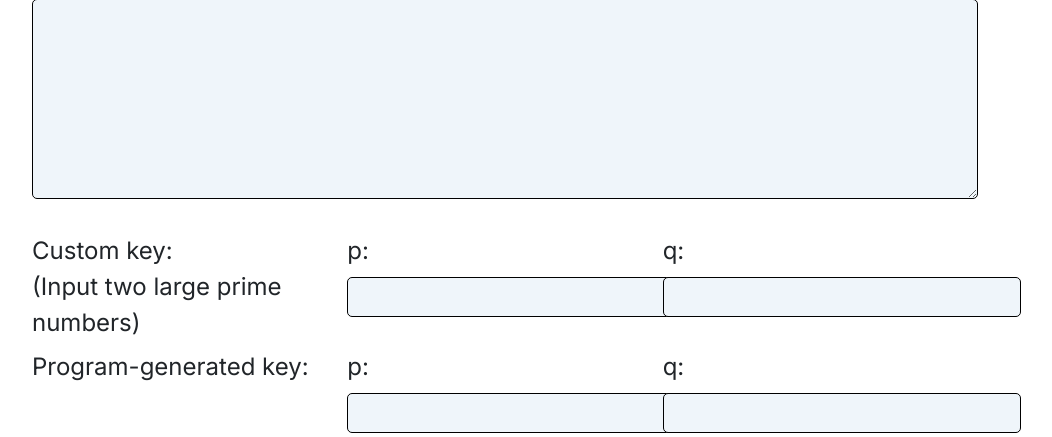
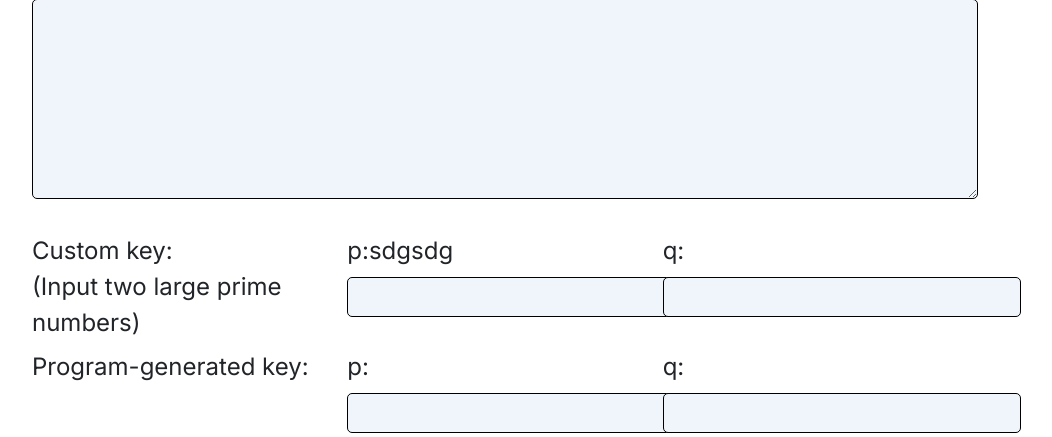
Before and after one commit to pyquint/fieldsecure, a Flask app: page /rsa in a window 1280 px wide. Shown: the part 313-750 px from the top of the page, without its empty margins (135-1187 px from the left). Run offline with Flask 3, Linux system fonts and the light colour scheme.

Commit message:
RSA convertion: includes html, css, and js(for demo only)

```diff
--- a/templates/ciphers/rsa.html
+++ b/templates/ciphers/rsa.html
@@ -18,7 +18,7 @@
                 (Input two large prime numbers)
             </div>
             <div class="col">
-                <label for="user-p">p:</label>
+                <label for="user-p">p:</label>sdgsdg
                 <input name="user-p" type="number" />
             </div>
             <div class="col">
```
Also changed, not shown: static/js/js.js (added), static/sass/style.css (added).
